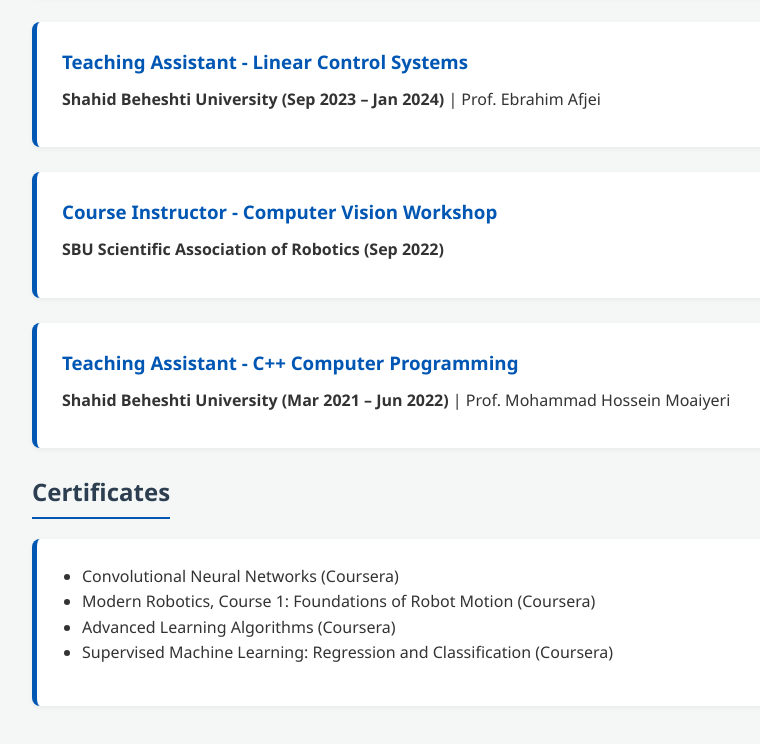
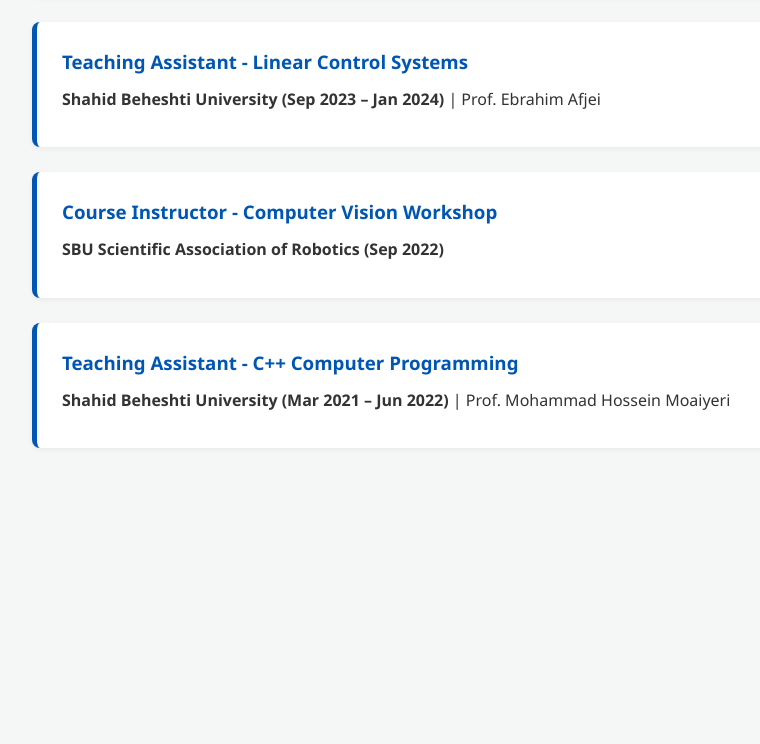
Before and after one commit to farbodYNSI/farbodynsi.github.io, a plain HTML site: page courses.html in a window 1280 px wide. Shown: the part 1211-1955 px from the top of the page, without its empty margins (128-888 px from the left). After the commit the page ends 1699 px from the top, so only its background shows below. Drawn offline with Linux system fonts and the light colour scheme.

Commit message:
Update courses.html

```diff
--- a/courses.html
+++ b/courses.html
@@ -53,16 +53,6 @@
             <h3>Teaching Assistant - C++ Computer Programming</h3>
             <p><strong>Shahid Beheshti University (Mar 2021 – Jun 2022)</strong> | Prof. Mohammad Hossein Moaiyeri</p>
         </div>
-
-        <h2>Certificates</h2>
-        <div class="card">
-            <ul>
-                <li>Convolutional Neural Networks (Coursera)</li>
-                <li>Modern Robotics, Course 1: Foundations of Robot Motion (Coursera)</li>
-                <li>Advanced Learning Algorithms (Coursera)</li>
-                <li>Supervised Machine Learning: Regression and Classification (Coursera)</li>
-            </ul>
-        </div>
     </div>
 </body>
 </html>
```
